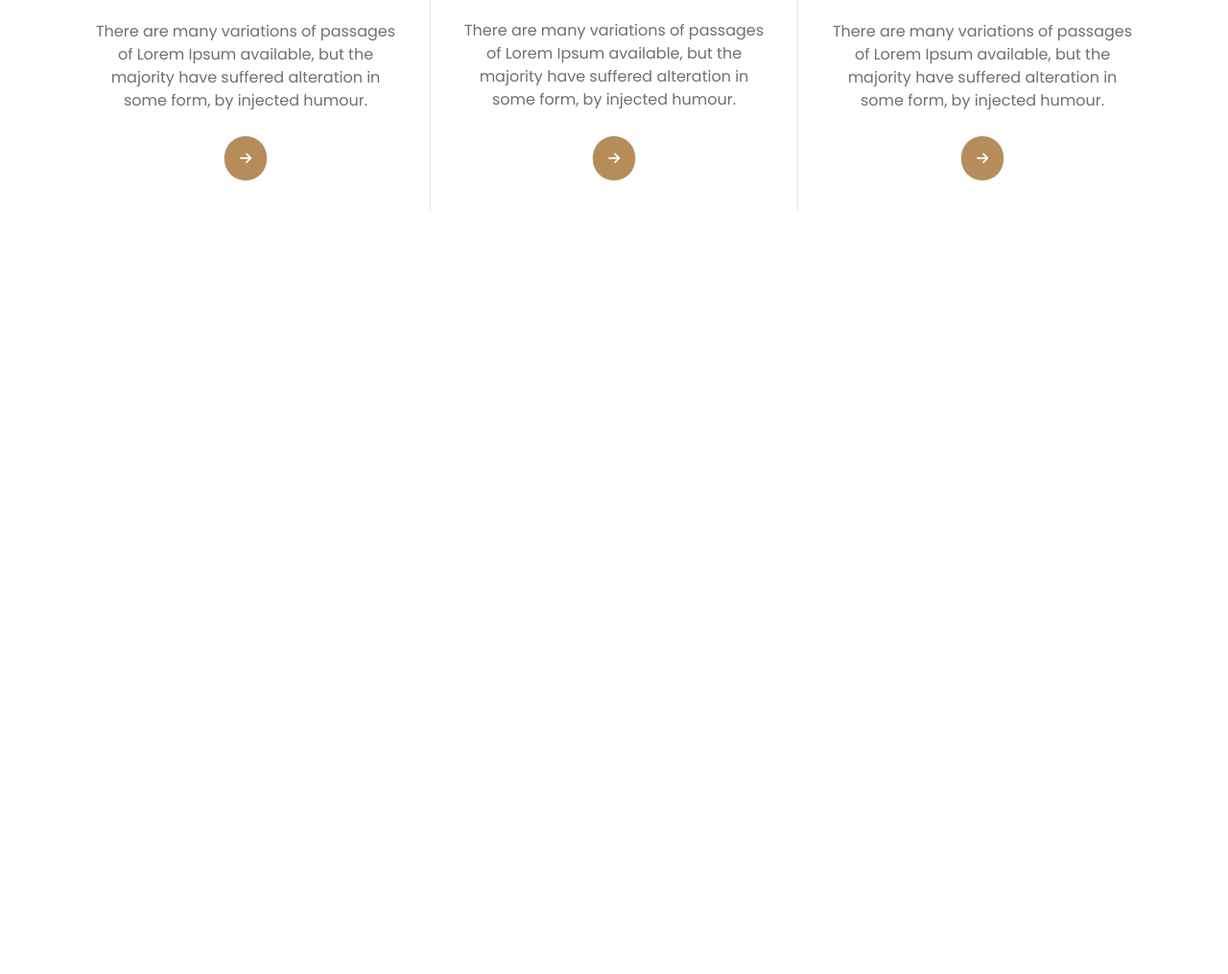
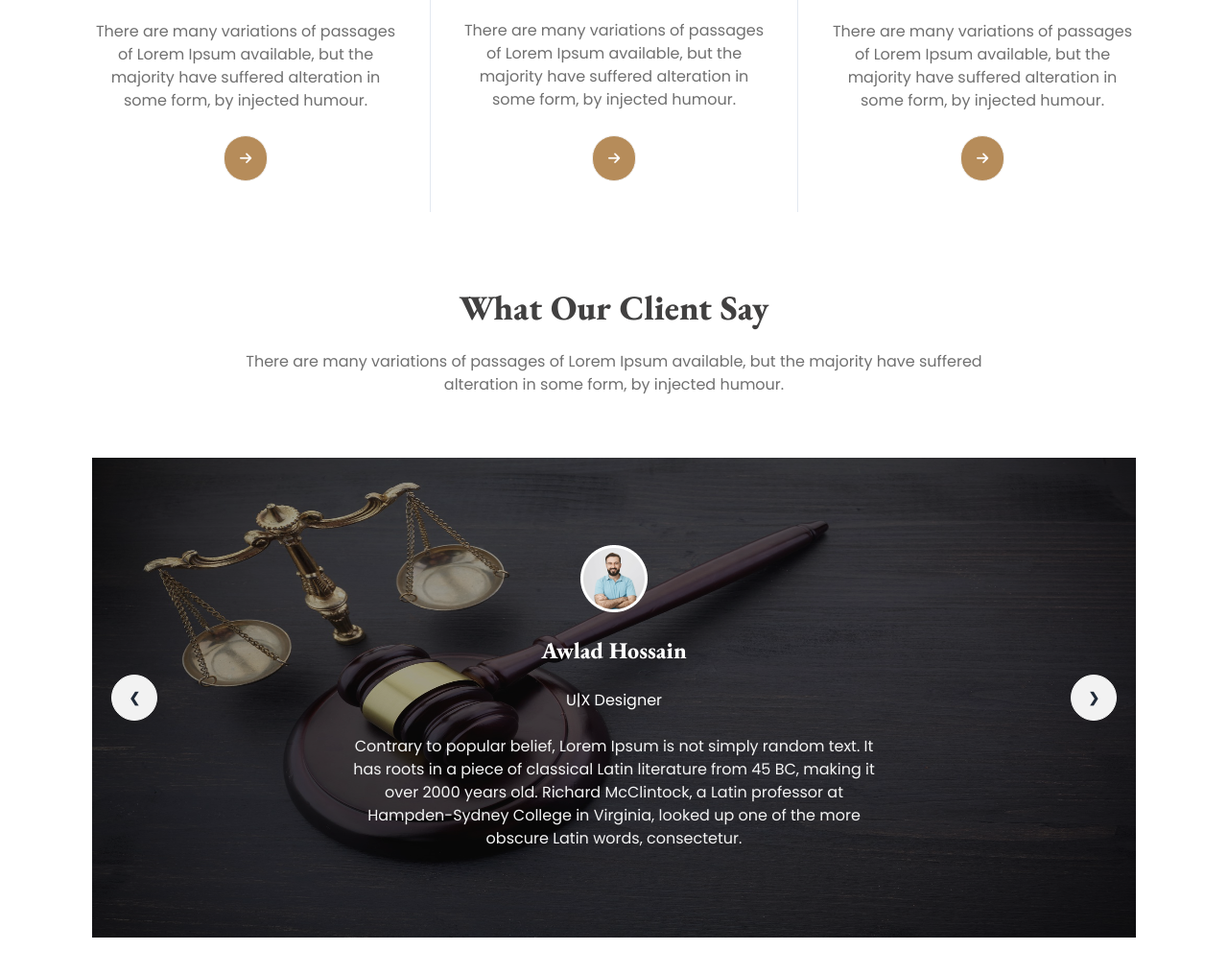
Before and after one commit to S-a-b-b-i-R/LegalSolution, a plain HTML site: page index.html in a window 1280 px wide. Shown: the part 1536-2551 px from the top of the page at 96% size. Before the commit the page ends 1817 px from the top, so only its background shows below. Drawn offline with nearby package versions, Linux system fonts and the light colour scheme.

Commit message:
carousel done

```diff
--- a/index.html
+++ b/index.html
@@ -38,6 +38,7 @@
                         textGray: '#E7E7E7',
                         textGray2: '#A0A0A0',
                         btnBg: '#B68C5A',
+                        carouselText: '#F3F3F3',
                     },
                     backgroundImage: {
                         cardGradient: 'linear-gradient(180deg, #F3F3F3 0%, rgba(243, 243, 243, 0.00) 100%)',
@@ -221,6 +222,87 @@
             </div>
         </div>
     </section>
+    <section class="max-w-screen-xl mx-auto px-8 md:px-16 lg:px-24 py-5 mb-10">
+        <h1 class="garamond text-4xl font-extrabold text-center text-textPrimary mb-6">What Our Client Say</h1>
+        <p class="poppins text-base font-normal text-textSecondary text-center max-w-3xl mx-auto mb-16">There are many
+            variations of passages of Lorem Ipsum available, but the majority have suffered alteration in some form, by
+            injected humour.</p>
+        <div class="carousel md:h-[500px] ">
+            <div id="slide1" class="carousel-item relative w-full">
+
+                <img class="absolute bg-transparent opacity-50 h-full" src="./images/Rectangle7.png" alt="">
+                <img src="./images/slider-1.jpg" class="w-full" />
+                <div
+                    class="flex flex-col gap-1 w-full md:w-[50%] md:gap-6 justify-center items-center absolute top-[50%] left-[50%] translate-x-[-50%] translate-y-[-50%]">
+                    <img src="./images/avatar.png" alt="">
+                    <h1 class="garamond text-2xl font-extrabold text-textWhite text-center">Awlad Hossain</h1>
+                    <p class="poppins text-base font-normal text-textWhite text-center">U|X Designer</p>
+                    <p class="poppins text-xs md:text-base font-normal text-carouselText text-center">Contrary to
+                        popular
+                        belief,
+                        Lorem Ipsum
+                        is not simply
+                        random text. It has roots in a piece of
+                        classical Latin literature from 45 BC, making it over 2000 years old. Richard McClintock, a
+                        Latin professor at Hampden-Sydney College in Virginia, looked up one of the more obscure Latin
+                        words, consectetur.</p>
+                </div>
+                <div class="absolute flex justify-between transform -translate-y-1/2 left-5 right-5 top-1/2">
+                    <a href="#slide3" class="btn btn-circle">❮</a>
+                    <a href="#slide2" class="btn btn-circle">❯</a>
+                </div>
+                <div>
+                    <img src="./images/" alt="">
+                </div>
+            </div>
+            <div id="slide2" class="carousel-item relative w-full">
+                <img class="absolute bg-transparent opacity-50 h-full" src="./images/Rectangle7.png" alt="">
+                <img src="./images/slider-2.jpg" class="w-full" />
+                <div
+                    class="flex flex-col gap-1 w-full md:w-[50%] md:gap-6 justify-center items-center absolute top-[50%] left-[50%] translate-x-[-50%] translate-y-[-50%]">
+                    <img src="./images/avatar.png" alt="">
+                    <h1 class="garamond text-2xl font-extrabold text-textWhite text-center">Awlad Hossain</h1>
+                    <p class="poppins text-base font-normal text-textWhite text-center">U|X Designer</p>
+                    <p class="poppins text-xs md:text-base font-normal text-carouselText text-center">
+                        Contrary to
+                        popular belief,
+                        Lorem Ipsum
+                        is not simply
+                        random text. It has roots in a piece of
+                        classical Latin literature from 45 BC, making it over 2000 years old. Richard McClintock, a
+                        Latin professor at Hampden-Sydney College in Virginia, looked up one of the more obscure Latin
+                        words, consectetur.</p>
+                </div>
+                <div class="absolute flex justify-between transform -translate-y-1/2 left-5 right-5 top-1/2">
+                    <a href="#slide1" class="btn btn-circle">❮</a>
+                    <a href="#slide3" class="btn btn-circle">❯</a>
+                </div>
+            </div>
+            <div id="slide3" class="carousel-item relative w-full">
+                <img class="absolute bg-transparent opacity-50 h-full" src="./images/Rectangle7.png" alt="">
+                <img src="./images/slider-3.jpg" class="w-full" />
+                <div
+                    class="flex flex-col gap-1 w-full md:w-[50%] md:gap-6 justify-center items-center absolute top-[50%] left-[50%] translate-x-[-50%] translate-y-[-50%]">
+                    <img src="./images/avatar.png" alt="">
+                    <h1 class="garamond text-2xl font-extrabold text-textWhite text-center">Awlad Hossain</h1>
+                    <p class="poppins text-base font-normal text-textWhite text-center">U|X Designer</p>
+                    <p class="poppins text-xs md:text-base font-normal text-carouselText text-center">
+                        Contrary to
+                        popular belief,
+                        Lorem Ipsum
+                        is not simply
+                        random text. It has roots in a piece of
+                        classical Latin literature from 45 BC, making it over 2000 years old. Richard McClintock, a
+                        Latin professor at Hampden-Sydney College in Virginia, looked up one of the more obscure Latin
+                        words, consectetur.</p>
+                </div>
+                <div class="absolute flex justify-between transform -translate-y-1/2 left-5 right-5 top-1/2">
+                    <a href="#slide2" class="btn btn-circle">❮</a>
+                    <a href="#slide1" class="btn btn-circle">❯</a>
+                </div>
+            </div>
+        </div>
+    </section>
 </body>
 
 </html>
```
Also changed, not shown: images/Rectangle7.png (renamed from images/Rectangle 7.png), images/avatar.png (added).
